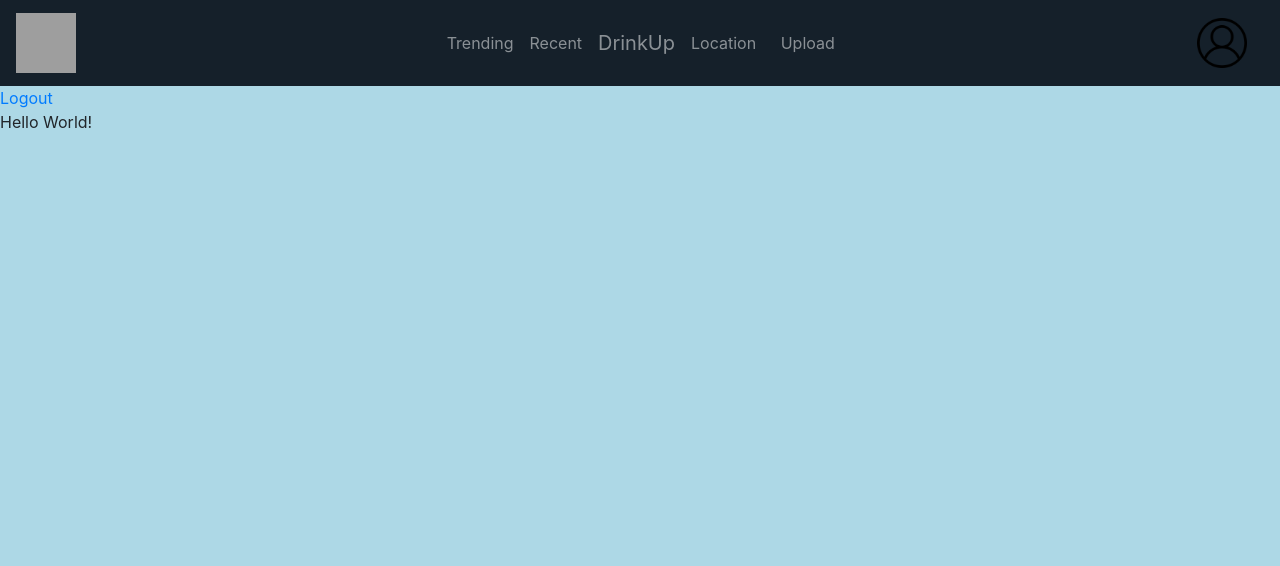
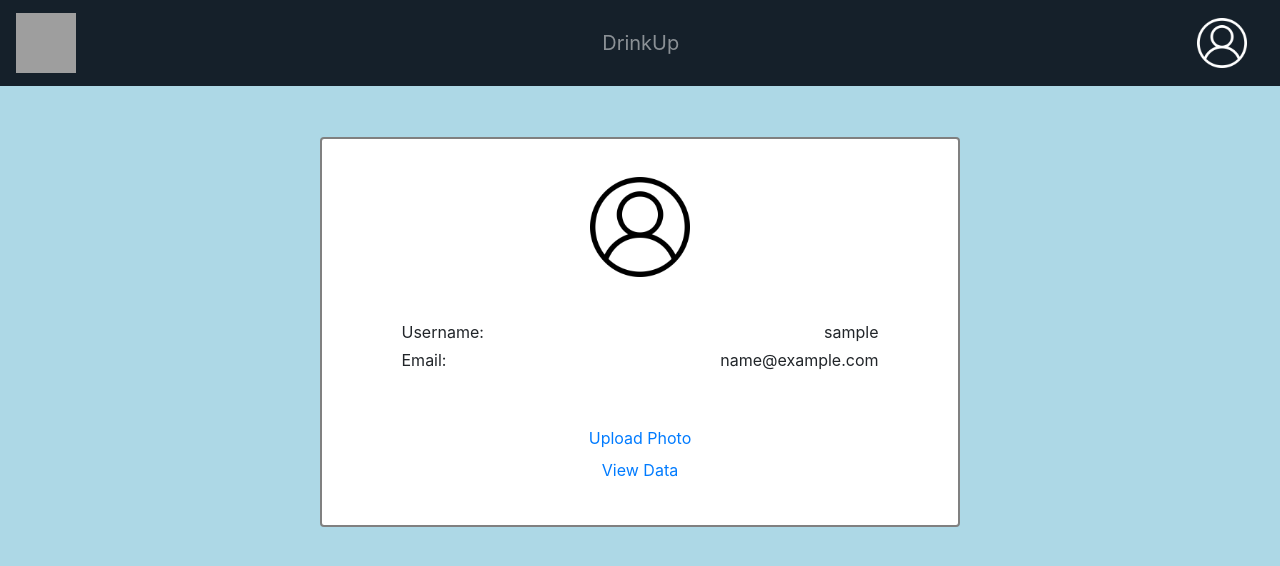
Before and after one commit to rjr61/cs1530_g2, a Django app: page /profile/ in a window 1280 px wide. Shown: the top 566 px of the page. Run offline with Django 3.2, Linux system fonts and the light colour scheme; the visitor is signed in with stand-in values (Sample User, id 1); some libraries are stand-ins or nearby versions; grey boxes are pictures that could not be loaded.

Commit message:
did some on profile, login, navbar

```diff
--- a/drinkitup/posts/static/posts/base-style.css
+++ b/drinkitup/drinkitup/static/base-style.css
@@ -1,10 +1,13 @@
+body {
+    background-color: lightblue;
+}
+
 li a {
     color: green;
 }
 
 .body-content {
     height: 100%;
-    background-color: lightblue;
 }
 
 .index-container {
--- /dev/null
+++ b/drinkitup/drinkitup/static/login-style.css
@@ -0,0 +1,101 @@
+.login-container {
+  display: flex;
+  flex-direction: column;
+  justify-content: center;
+  align-items: center;
+
+  margin: 6% 0;
+}
+
+.login-content {
+  width: 36%;
+}
+
+.form-content {
+  display: flex;
+  flex-direction: column;
+  justify-content: center;
+  align-items: center;
+}
+
+.form-input {
+  padding: 0 20px;
+}
+
+#input-div {
+  margin-right: auto;
+  padding: 10%;
+}
+
+
+input[type=text], input[type=password] {
+  width: 100%;
+  padding: 12px 20px;
+  margin: 8px 0;
+  display: inline-block;
+  border: 1px solid #ccc;
+  box-sizing: border-box;
+}
+
+#login-button {
+  background-color: #15202a;
+  color: white;
+  padding: 14px 20px;
+  margin: 8px 0;
+  border: none;
+  cursor: pointer;
+  display: inline-block;
+  width: 40%;
+}
+
+#button-div {
+  width: 100%;
+  text-align: center;
+}
+
+button:hover {
+  opacity: 0.8;
+}
+
+/* Center the image and position the close button */
+
+.imgcontainer {
+  text-align: center;
+  margin: 24px 0 12px 0;
+  position: relative;
+}
+
+img.avatar {
+  width: 40%;
+  border-radius: 50%;
+}
+
+/* Add Zoom Animation */
+
+.animate {
+  -webkit-animation: animatezoom 0.6s;
+  animation: animatezoom 0.6s
+}
+
+@-webkit-keyframes animatezoom {
+  from {
+    -webkit-transform: scale(0)
+  }
+  to {
+    -webkit-transform: scale(1)
+  }
+}
+
+@keyframes animatezoom {
+  from {
+    transform: scale(0)
+  }
+  to {
+    transform: scale(1)
+  }
+}
+
+/* Change styles for span and cancel button on extra small screens */
+
+@media screen and (max-width: 300px) {
+}
--- a/drinkitup/drinkitup/templates/base.html
+++ b/drinkitup/drinkitup/templates/base.html
@@ -9,9 +9,10 @@
   <link rel="stylesheet" href="https://stackpath.bootstrapcdn.com/bootstrap/4.1.3/css/bootstrap.min.css"
     integrity="sha384-MCw98/SFnGE8fJT3GXwEOngsV7Zt27NXFoaoApmYm81iuXoPkFOJwJ8ERdknLPMO" crossorigin="anonymous">
   {% load static %}
-  <link rel="stylesheet" type="text/css" href="{% static 'posts/base-style.css' %}">
+  <link rel="stylesheet" type="text/css" href="{% static 'base-style.css' %}">
   <link rel="stylesheet" type="text/css" href="{% static 'posts/index-style.css' %}">
   <link rel="stylesheet" type="text/css" href="{% static 'profile/profile-style.css' %}">
+  <link rel="stylesheet" type="text/css" href="{% static 'login-style.css' %}">
 </head>
 
 <body>
--- a/drinkitup/drinkitup/templates/navbar.html
+++ b/drinkitup/drinkitup/templates/navbar.html
@@ -1,4 +1,6 @@
 {% block navbar %}
+{% url 'posts:index' as feed_page %}
+
 <nav class="navbar navbar-expand-lg navbar-dark justify-content-md-center justify-content-start" style="background-color: #15202a;">
     <a class="navbar-brand" href="/">
         {% load static %}
@@ -6,7 +8,7 @@
     </a>
     <div class="navbar-collapse collapse justify-content-between align-items-center w-100" id="collapsingNavbar2">
         <ul class="navbar-nav mx-auto text-md-center text-left">
-            {% if user.is_authenticated %}
+            {% if user.is_authenticated and request.get_full_path == feed_page %}
             <li class="nav-item">
                 <a class="nav-link" href="{% url 'posts:trends'%}">Trending</a>
             </li>
@@ -17,7 +19,7 @@
             <li class="nav-item my-auto">
                 <a class="nav-link navbar-brand mx-0 d-none d-md-inline" href="/">DrinkUp</a>
             </li>
-            {% if user.is_authenticated %}
+            {% if user.is_authenticated and request.get_full_path == feed_page %}
             <li class="nav-item dropdown">
               <a class="nav-link dropdown-toggle" href="#" id="navbarDropdownMenuLink" role="button" data-toggle="dropdown"
               aria-haspopup="true" aria-expanded="false">
@@ -40,50 +42,19 @@
           <li class="nav-item dropdown">
             <a class="nav-link dropdown-toggle" href="#" id="navbarDropdown" data-display="static" role="button" data-toggle="dropdown" aria-haspopup="true" aria-expanded="false">
               {% load static %}
-              <img src="{% static 'profile/profile.png' %}" width="50" height="50" alt="Profile.png">
+              <img src="{% static 'profile/profile-reversed.png' %}" width="50" height="50" alt="Profile.png">
             </a>
             <div class="dropdown-menu dropdown-menu-right dropdown-menu-lg-left" aria-labelledby="navbarDropdown">
               <a class="dropdown-item" href="{% url 'profile:index' %}">Profile</a>
               <div class="dropdown-divider"></div>
-              <a class="dropdown-item" href="{% url 'logout'%}?next={{request.path}}">Log Out</a>
+              {% if user.is_authenticated %}
+              <a class="dropdown-item" href="{% url 'logout' %}?next={{request.path}}">Log Out</a>
+              {% else %}
+              <a class="dropdown-item" href="/">Log Out</a>
+              {% endif %}
             </div>
           </li>
         </ul>
     </div>
 </nav>
 {% endblock %}
-
-<!--
-<nav class="navbar navbar-expand-lg navbar-dark justify-content-md-center justify-content-start" style="background-color: #15202a;">
-  <a class="navbar-brand d-md-none d-inline" href="/">
-    {% load static %}
-    <img src="{% static 'posts/logo.gif' %}" width="50" height="50" padding-left="5px" class="d-inline-block align-top"
-      alt="">
-  </a>
-  </button>
-  <div class="navbar-collapse collapse justify-content-between align-items-center" id="navbarNavAltMarkup">
-    <ul class="navbar-nav mx-auto text-md-center text-left">
-      <li class="nav-item">
-        <a class="nav-item nav-link active" href="/">Home<span class="sr-only">(current)</span></a>
-      </li>
-      <li class="nav-item">
-        <a class="nav-item nav-link" href="{% url 'posts:trends'%}">Trending</a>
-      </li>
-      <li class="nav-item dropdown">
-        <a class="nav-link dropdown-toggle" href="#" id="navbarDropdownMenuLink" role="button" data-toggle="dropdown"
-          aria-haspopup="true" aria-expanded="false">
-          Location
-        </a>
-        <div class="dropdown-menu" aria-labelledby="navbarDropdownMenuLink">
-          <form action="{% url 'posts:location'%}" method="post" class="form-inline">
-          {% csrf_token %}
-            <input class="form-control mr-sm-2" name="location" id="location" value="location" type="search" placeholder="Filter Location" aria-label="Search">
-            <button class="btn btn-outline-success my-2 my-sm-0" type="submit">Search</button>
-          </form>
-        </div>
-      </li>
-
-    </div>
-  </div>
-</nav>
--->
--- a/drinkitup/drinkitup/urls.py
+++ b/drinkitup/drinkitup/urls.py
@@ -23,8 +23,12 @@ urlpatterns = [
     # path('', IndexView.as_view(), name='home'),
     # path('posts/', include('posts.urls')),
 
+    # include authorization for feed and profile
+    path('', include('django.contrib.auth.urls')),
+    path('profile/', include('django.contrib.auth.urls')),
+
+    # index path
     path('', include('posts.urls')),
-    path('', include('django.contrib.auth.urls')),
 
     # admin page
     path('admin/', admin.site.urls),
--- a/drinkitup/posts/templates/posts/index.html
+++ b/drinkitup/posts/templates/posts/index.html
@@ -1,6 +1,6 @@
 {% extends "base.html" %}
 
-{% block title %}DrinkUp{% endblock %}
+{% block title %}Feed{% endblock %}
 
 {% block content %}
 <div class="index-container">
--- a/drinkitup/profile/static/profile/profile-style.css
+++ b/drinkitup/profile/static/profile/profile-style.css
@@ -1,109 +1,44 @@
-/* Full-width input fields */
+.profile-content {
+  display: flex;
+  align-items: center;
+  flex-direction: column;
 
-body {
-  background-color: lightblue;
+  margin: 4% auto;
+  width: 50%;
+
+  background-color: white;
+  border: 2px solid grey;
+  border-radius: 4px;
 }
 
-.login-container {
-  display: flex;
-  flex-direction: column;
-  justify-content: center;
-  align-items: center;
-
-  margin: 6% 0;
+.profile-image {
+  margin: 6% 0 2%;
 }
 
-.login-content {
-  width: 36%;
+.profile-fields {
+  margin: 4% 0 4%;
+  width: 75%;
 }
 
-.form-content {
-  display: flex;
-  flex-direction: column;
-  justify-content: center;
-  align-items: center;
+.field-container {
+  clear: both;
+  text-align: center;
+  padding: 4px 0;
 }
 
-.form-input {
-  padding: 0 20px;
+.field-label {
+  float: left;
 }
 
-#input-div {
-  margin-right: auto;
-  padding: 10%;
+.field-content {
+  float: right;
 }
 
-
-input[type=text], input[type=password] {
-  width: 100%;
-  padding: 12px 20px;
-  margin: 8px 0;
-  display: inline-block;
-  border: 1px solid #ccc;
-  box-sizing: border-box;
+.profile-options {
+  margin: 4% 0 6%;
 }
 
-/* Set a style for all buttons */
-
-#login-button {
-  background-color: #15202a;
-  color: white;
-  padding: 14px 20px;
-  margin: 8px 0;
-  border: none;
-  cursor: pointer;
-  display: inline-block;
-  width: 40%;
+.option-container {
+  text-align: center;
+  padding: 4px 0;
 }
-
-#button-div {
-  width: 100%;
-  text-align: center;
-}
-
-button:hover {
-  opacity: 0.8;
-}
-
-/* Center the image and position the close button */
-
-.imgcontainer {
-  text-align: center;
-  margin: 24px 0 12px 0;
-  position: relative;
-}
-
-img.avatar {
-  width: 40%;
-  border-radius: 50%;
-}
-
-/* Add Zoom Animation */
-
-.animate {
-  -webkit-animation: animatezoom 0.6s;
-  animation: animatezoom 0.6s
-}
-
-@-webkit-keyframes animatezoom {
-  from {
-    -webkit-transform: scale(0)
-  }
-  to {
-    -webkit-transform: scale(1)
-  }
-}
-
-@keyframes animatezoom {
-  from {
-    transform: scale(0)
-  }
-  to {
-    transform: scale(1)
-  }
-}
-
-/* Change styles for span and cancel button on extra small screens */
-
-@media screen and (max-width: 300px) {
-}
--- /dev/null
+++ b/drinkitup/profile/templates/profile/data-modal.html
@@ -0,0 +1,31 @@
+<!-- Modal -->
+<div class="modal fade" id="exampleModalCenter" tabindex="-1" role="dialog" aria-labelledby="exampleModalCenterTitle"
+    aria-hidden="true">
+    <div class="modal-dialog modal-dialog-centered" role="document">
+        <div class="modal-content">
+            <div class="modal-header">
+                <h5 class="modal-title" id="exampleModalLongTitle">Modal title</h5>
+                <button type="button" class="close" data-dismiss="modal" aria-label="Close">
+                    <span aria-hidden="true">&times;</span>
+                </button>
+            </div>
+            <div class="modal-body">
+                <div class="data-container">
+                    <span class="data-label">User has posted # times.</span>
+                </div>
+                <div class="data-container">
+                    <span class="data-label">User has left # upvotes.</span>
+                </div>
+                <div class="data-container">
+                    <span class="data-label">User has left # downvotes.</span>
+                </div>
+                <div class="data-container">
+                    <a href="#">Download as CSV</a>
+                </div>
+            </div>
+            <div class="modal-footer">
+                <button type="button" class="btn btn-primary" data-dismiss="modal">Close</button>
+            </div>
+        </div>
+    </div>
+</div>
--- a/drinkitup/profile/templates/profile/index.html
+++ b/drinkitup/profile/templates/profile/index.html
@@ -4,14 +4,28 @@
 
 {% block content %}
 <div class="profile-content">
-{% if user.is_authenticated %}
-<a href="{% url 'logout'%}?next={{request.path}}">Logout</a>
-<p>Hello World!</p>
-{% else %}
-    <a href="{% url 'login' %}?next={{request.path}}">Login</a>
-{% endif %}
+    <div class="profile-image">
+        {% load static %}
+        <img src="{% static 'profile/profile.png' %}" width="100" height="100" alt="Profile.png">
+    </div>
+    <div class="profile-fields">
+        <div class='field-container'>
+            <span class='field-label'>Username: </span>
+            <span class='field-content'>{{ user.get_username }}</span>
+        </div>
+        <div class='field-container'>
+            <span class='field-label'>Email: </span>
+            <span class='field-content'>{{ user.email }}</span>
+        </div>
+    </div>
+    <div class="profile-options">
+        <div class="option-container">
+            <a class="option-link" href="#">Upload Photo</a>
+        </div>
+        <div class="option-container">
+            <a class="option-link" href="#" role="button" data-toggle="modal" data-target="#exampleModalCenter">View Data</a>
+        </div>
+    </div>
 </div>
-
+{% include "profile/data-modal.html" %}
 {% endblock %}
-
-profile/profile.png
--- a/drinkitup/profile/urls.py
+++ b/drinkitup/profile/urls.py
@@ -1,8 +1,9 @@
 from django.urls import path
+from django.contrib.auth.decorators import login_required
 
 from . import views
 
 app_name = 'profile'
 urlpatterns = [
-    path('', views.index, name='index'),
+    path('',  login_required(views.index, login_url='login/'), name='index'),
 ]
```
Also changed, not shown: drinkitup/drinkitup/settings.py (+9 -1 lines), README.md, drinkitup/profile/static/profile/profile-reversed.png (added).
